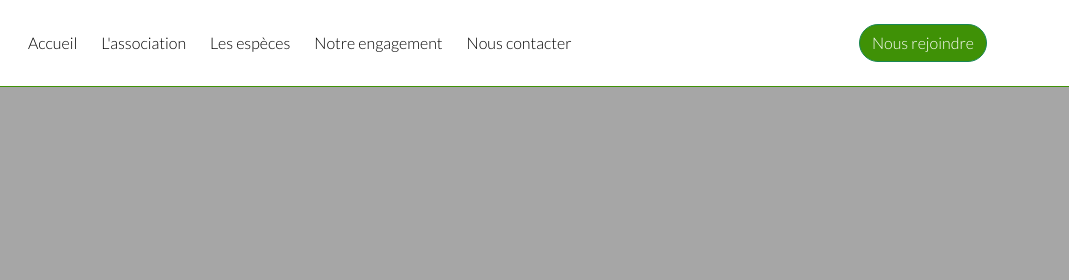
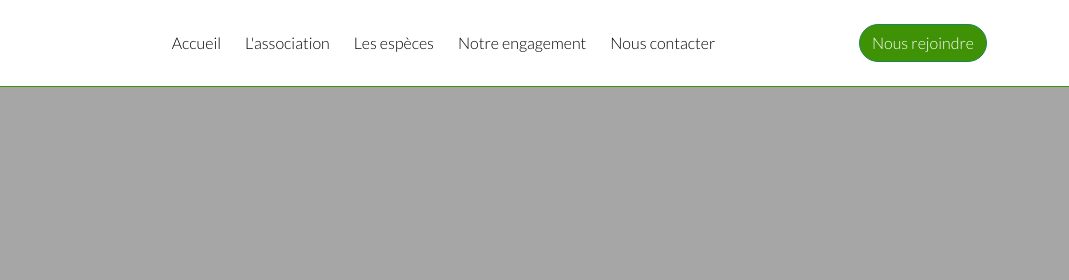
Before and after one commit to anthonymerlier/les-amis-du-jardin, a plain HTML site: page index.html in a window 1280 px wide. Shown: the top 280 px of the page, 211-1280 px from the left. Drawn offline with nearby package versions, Linux system fonts and the light colour scheme.

Commit message:
add center to menu

```diff
--- a/index.html
+++ b/index.html
@@ -51,7 +51,7 @@
               ></span>
             </button>
             <ul
-              class="d-md-flex py-3 py-md-0 gap-md-4 mb-0 menu collapse navbar-collapse flex-grow-1 order-3 order-md-2"
+              class="d-md-flex py-3 py-md-0 gap-md-4 mb-0 menu collapse navbar-collapse flex-grow-1 order-3 order-md-2 justify-content-md-center"
               id="navbarNav"
             >
               <li class="list-unstyled"><a href="">Accueil</a></li>
```
